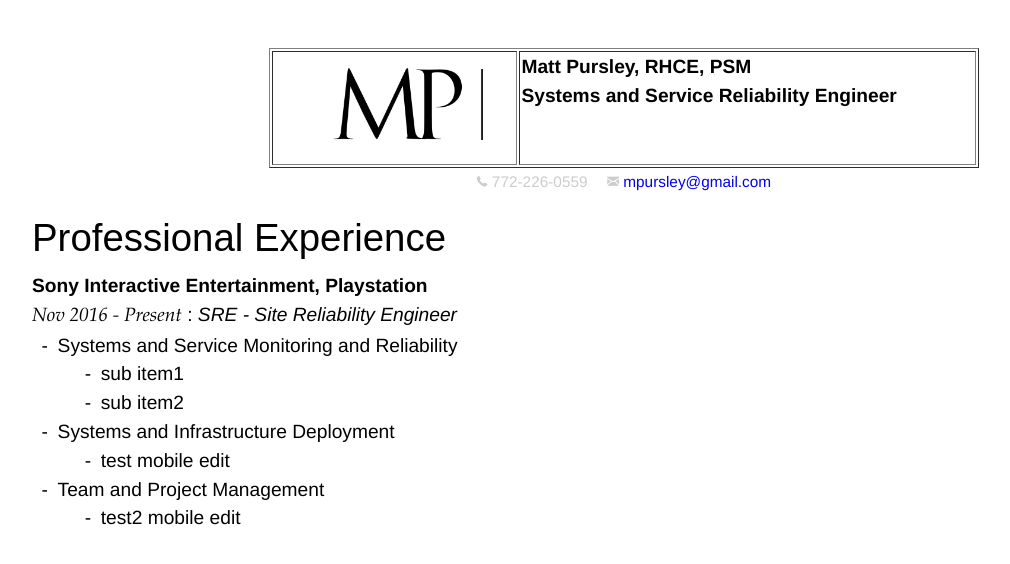
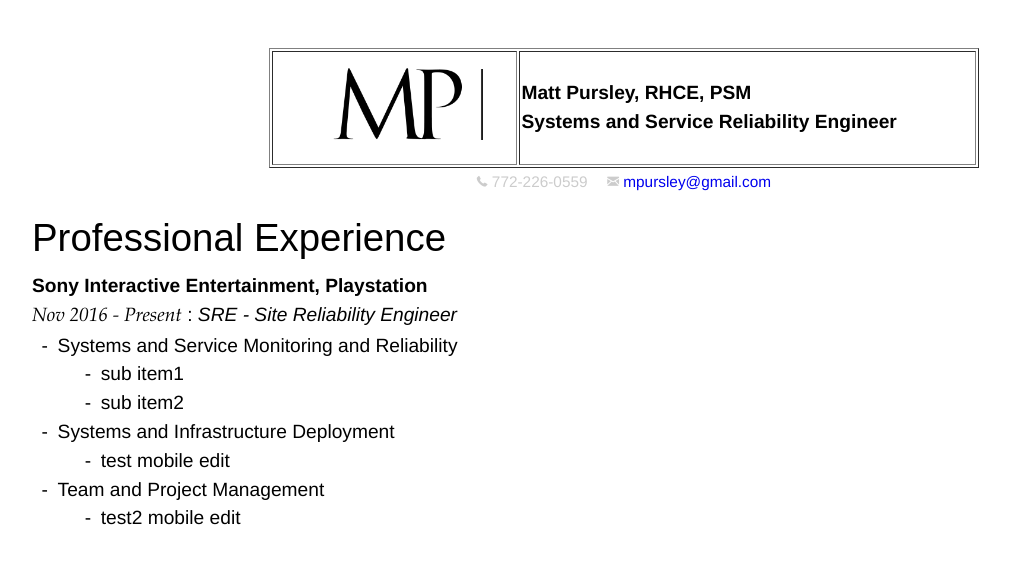
Before and after one commit to mpursley/mpursley.github.io, a Jekyll site: the page built from index_resume_short.md, in a window 1280 px wide. Shown: the top 564 px of the page, without its empty margins (16-1026 px from the left). Built offline with Jekyll 4.4.1, drawn with Linux system fonts in a browser that asks for light colours.

Commit message:
Update index_resume_short.md

```diff
--- a/index_resume_short.md
+++ b/index_resume_short.md
@@ -5,8 +5,8 @@
 
 <center><table style="width:60%" border="1">
   <tr>
-    <th valign="top"><img src="assets/matt pursley resume logo v2 cropped.png" width="200"></th>
-    <th valign="top" align="left">Matt Pursley, RHCE, PSM<br>Systems and Service Reliability Engineer</th>
+    <th valign="middle"><img src="assets/matt pursley resume logo v2 cropped.png" width="200"></th>
+    <th valign="middle" align="left">Matt Pursley, RHCE, PSM<br>Systems and Service Reliability Engineer</th>
   </tr>
 </table>
 </center>
```
